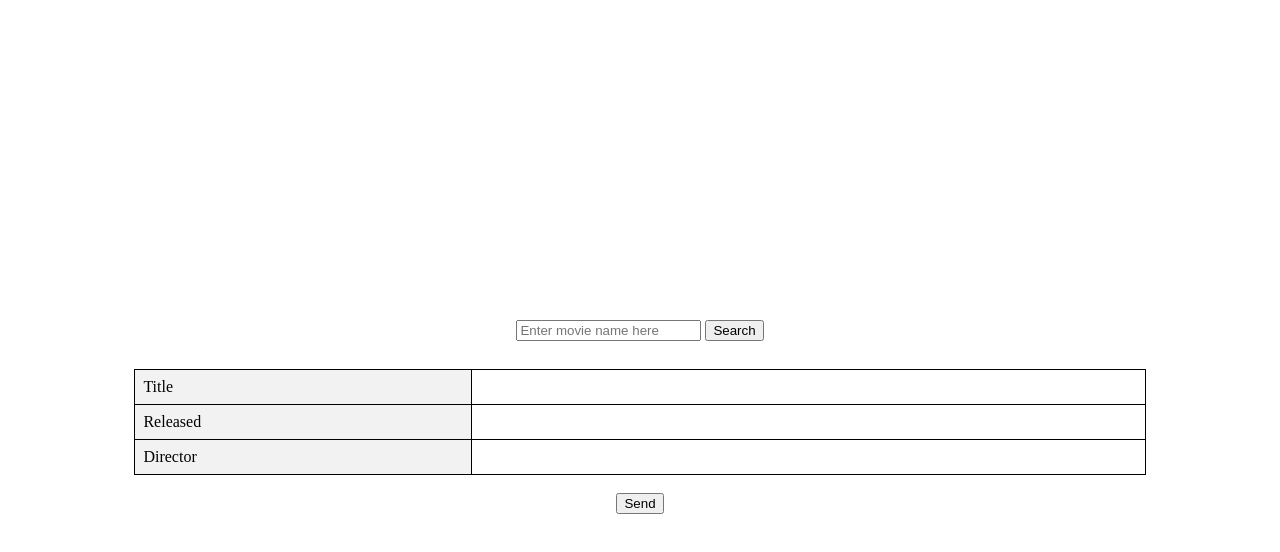
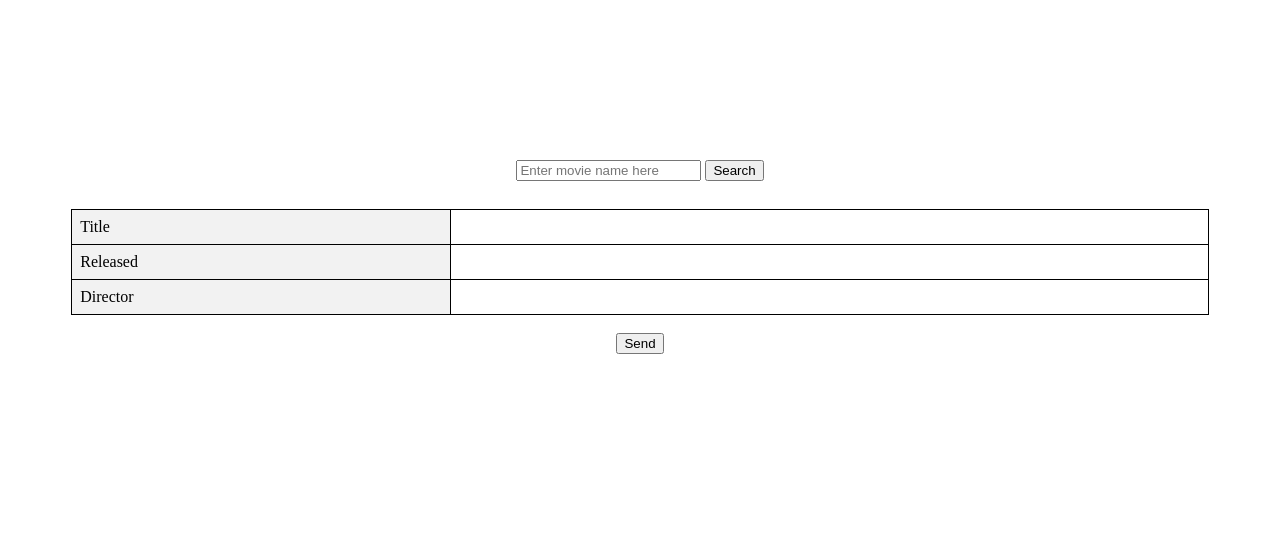
Before and after one commit to melkio-m/lp, a plain HTML site: page movie.html in a window 1280 px wide. Drawn offline with Linux system fonts and the light colour scheme.

Commit message:
movie.html

```diff
--- a/movie.html
+++ b/movie.html
@@ -102,14 +102,14 @@ function pushData() {
       flex-direction: column;
       justify-content: center;
       align-items: center;
-      height: 100vh;
+      height: 60vh;
     }
     #search-box {
         margin-bottom: 10px;
     }
     #results-table {
         border-collapse: collapse;
-        width: 80%;
+        width: 90%;
     }
     td {
         border: 1px solid black;
```
